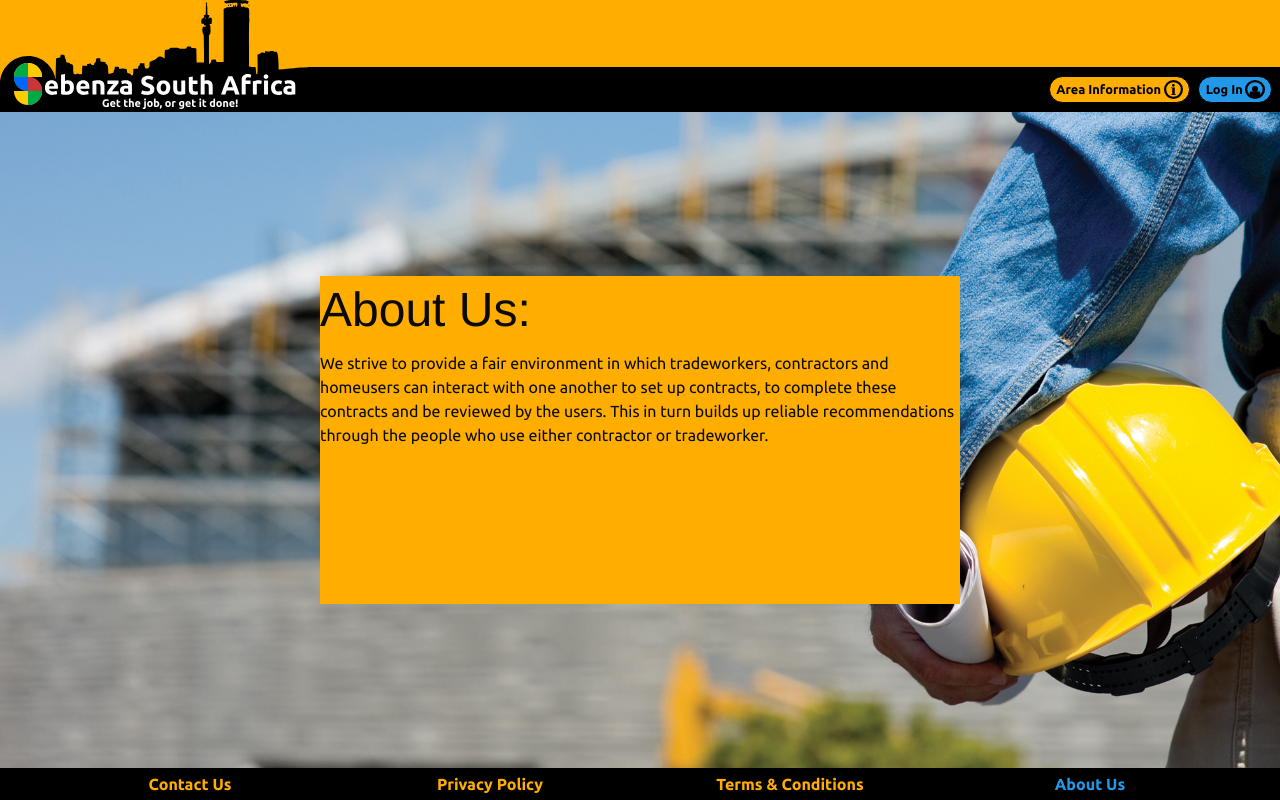
After one commit to ACSSE/team36, a PHP site: page /aboutUs.php in a window 1280 px wide. The commit adds this page. Run offline with PHP 8.4, Linux system fonts and the light colour scheme; some libraries are stand-ins or nearby versions.

Commit message:
Add contact,privact,T&C's,about us pages

```diff
--- /dev/null
+++ b/aboutUs.php
@@ -0,0 +1,25 @@
+<?php
+/**
+ * Created by PhpStorm.
+ * User: Brandon Faul
+ * Date: 2016/04/02
+ * Time: 12:52 PM
+ */
+$PAGE_TITLE = "AboutUs Page";
+include_once $_SERVER['DOCUMENT_ROOT'] . "/php/interface/open-html.php";
+include_once $_SERVER['DOCUMENT_ROOT'] . "/php/interface/top-bar.php";
+?>
+    <div class="content-view">
+        <div class="background-image-contact">
+            <div class="background-colour centered-div">
+                <h1>About Us:</h1>
+                We strive to provide a fair environment in which tradeworkers, contractors and homeusers can interact with one
+                another to set up contracts, to complete these contracts and be reviewed by the users. This in turn builds
+                up reliable recommendations through the people who use either contractor or tradeworker.
+            </div>
+        </div>
+    </div>
+<?php
+include_once $_SERVER['DOCUMENT_ROOT'] . "/php/interface/bottom-bar.php";
+include_once $_SERVER['DOCUMENT_ROOT'] . "/php/interface/close-html.php";
+?>
--- a/css/customElementStyle.css
+++ b/css/customElementStyle.css
@@ -241,7 +241,7 @@ ul[class~="menu"] li {
     height:300px;
     width: 100%;
 }
-.tab-styler{
+.background-image {
     margin: 0;
     background-image: url('../Images/construction-hard-hat.jpg');
     height: 100%;
@@ -250,6 +250,25 @@ ul[class~="menu"] li {
     background-repeat: no-repeat;
     min-height: 100%;
 }
+
+.background-image-contact{
+    margin: 0;
+    background-image: url('../Images/construction-hard-hat.jpg');
+    height: 100%;
+    max-width: inherit;
+    background-size: cover;
+    background-repeat: no-repeat;
+    min-height: 100%;
+    display: flex;
+    justify-content: center;
+}
+
+.centered-div{
+    width: 50%;
+    min-height: 50%;
+    align-self: center;
+}
+
 .tab-button{
     background-color: #ffae00;
     color: #0a0a0a;
--- a/javascript/sebenza.js
+++ b/javascript/sebenza.js
@@ -6,6 +6,7 @@
  */
 $(document).ready(function () {
     $('#login-button').click(attemptLogin);
+    $('#logout-button').click(attemptLogout);
 });
 
 var passDialogVisible = false;
@@ -46,6 +47,8 @@ function attemptLogout() {
     });
     //This line prevents the submission from redirecting (refreshing) the page - the default action of submit input tags
     return false;
+}
+
 function handleLogoutResponse(response) {
     console.log("The following is the response:" + response);
 
@@ -54,7 +57,6 @@ function attemptLogout() {
     if (success) {
         window.location = 'index.php';
     } else {
-            console.log("Logout Failed")
+        console.log("Logout Failed");
     }
 }
-}
--- a/php/classes/SebenzaModule.php
+++ b/php/classes/SebenzaModule.php
@@ -5,7 +5,7 @@
  * Time: 1:16 AM
  */
 include_once $_SERVER['DOCUMENT_ROOT']."/php/classes/SessionModule.php";
-include_once $_SERVER['DOCUMENT_ROOT']."/php/classes/DatabaseModule.php";
+include_once $_SERVER['DOCUMENT_ROOT'] . "/php/classes/DatabaseHandler.php";
 class SebenzaServer {
     public static function start() {
         //Used in open-html.php and AJAX handling below
@@ -69,14 +69,14 @@ class SebenzaServer {
         if ($session->exists("dbHandler")) {
             $dbHandler = $session->getSessionVariable("dbHandler");
         } else {
-            $dbHandler = new DatabaseHandler("localhost","root","","SebenzaSA_Database");
+            $dbHandler = new DatabaseHandler("localhost","root","Sebenza","SebenzaSA_Database");
             $session->setSessionVariable("dbHandler", $dbHandler);
         }
         return $dbHandler;
     }
 
     public static function createAndResetDatabase():bool {
-        $dbHandler = new DatabaseHandler("localhost","root","","");
+        $dbHandler = new DatabaseHandler("localhost","root","Sebenza","");
         $success = $dbHandler->executeSQLScriptFile("database/SebenzaSA_Database.sql");
         self::fetchSessionHandler()->setSessionVariable("dbHandler", $dbHandler);
         return $success;
@@ -114,7 +114,7 @@ if (!empty($_POST)) {
                 }
                 break;
             case 'logout':
-                $response = json_encode("logged Out");
+                $response = json_encode(true);
                 SebenzaServer::logout();
                 break;
             default:
--- a/php/interface/bottom-bar.php
+++ b/php/interface/bottom-bar.php
@@ -8,16 +8,16 @@
 <footer class="sebenza-bottom-bar navigation-bar-colour">
     <div class="row site-links small-up-2 medium-up-4 large-up-4">
         <div class="columns center-contents">
-            <a href="#" class="yellow-link">Contact Us</a>
+            <a href="contactpage.php" class="yellow-link">Contact Us</a>
         </div>
         <div class="columns center-contents">
-            <a href="#" class="yellow-link">Privacy Policy</a>
+            <a href="privacy-policy-page.php" class="yellow-link">Privacy Policy</a>
         </div>
         <div class="columns center-contents">
-            <a href="#" class="yellow-link">Terms & Conditions</a>
+            <a href="terms-condition-page.php" class="yellow-link">Terms & Conditions</a>
         </div>
         <div class="columns center-contents">
-            <a href="#" class="blue-link">About Us</a>
+            <a href="aboutUs.php" class="blue-link">About Us</a>
         </div>
     </div>
 </footer>
--- a/php/interface/contractor-main-page.php
+++ b/php/interface/contractor-main-page.php
@@ -6,7 +6,7 @@
  * Time: 7:26 PM
  */?>
 
-<div class="row collapse tab-styler">
+<div class="row collapse background-image">
     <div class="large-3 columns">
         <ul class="tabs vertical" id="example-vert-tabs" data-tabs>
             <li class="tabs-title is-active"><a class="tab-button" href="#panel1v">Manage Jobs</a></li>
--- a/php/interface/homeuser-main-page.php
+++ b/php/interface/homeuser-main-page.php
@@ -5,7 +5,7 @@
  * Date: 2016/04/01
  * Time: 7:09 PM
  */?>
-<div class="row collapse tab-styler">
+<div class="row collapse background-image">
     <div class="large-3 columns">
         <ul class="tabs vertical" id="example-vert-tabs" data-tabs>
             <li class="tabs-title is-active"><a class="tab-button" href="#panel1v">Request trade worker(s)</a></li>
--- a/php/interface/open-html.php
+++ b/php/interface/open-html.php
@@ -6,15 +6,9 @@
  * Time: 3:23 PM
  */
 include_once $_SERVER['DOCUMENT_ROOT']."/php/classes/SebenzaModule.php";
-//Any redirect related code should happen here (e.g. logout)
-if (!empty($_POST) && isset($_POST['action'])) {
-    $action = $_POST['action'];
-    switch ($action) {
-        case 'logout':
-            SebenzaServer::logout();
-            break;
-    }
-}
+//Any php redirect related code should happen here (e.g. logout)
+
+
 SebenzaServer::start();
 ?>
 <!DOCTYPE html>
--- a/php/interface/temporary-main-page.php
+++ b/php/interface/temporary-main-page.php
@@ -5,7 +5,7 @@
  * Date: 2016/04/01
  * Time: 7:12 PM
  */?>
-<div class="row collapse tab-styler">
+<div class="row collapse background-image">
     <div class="large-3 columns">
         <ul class="tabs vertical" id="example-vert-tabs" data-tabs>
             <li class="tabs-title is-active"><a class="tab-button" href="#panel1v">Tab 1</a></li>
--- a/php/interface/top-bar.php
+++ b/php/interface/top-bar.php
@@ -37,7 +37,7 @@ $utype = $test->getSessionVariable('UserType');
                                             </button>';
                                 }
                                 else{
-                                    echo '<button type="button" class="top-bar-button button" onclick="attemptLogout()">
+                                    echo '<button type="button" class="top-bar-button button" id="logout-button">
                                                 Log Out
                                                 <img class="top-bar-button-icon" type="image/svg+xml" src="Images/user-icon.svg" alt="logo"/>
                                             </button>';
@@ -83,7 +83,7 @@ $utype = $test->getSessionVariable('UserType');
         </div>
         <div class="row top-padding">
             <div class="columns">
-                <button type="button" class="success button full-width login-button" id="login-button">
+                <button type="submit" class="success button full-width login-button" id="login-button">
                     Log In
                 </button>
             </div>
--- a/php/interface/tradeworker-main-page.php
+++ b/php/interface/tradeworker-main-page.php
@@ -6,7 +6,7 @@
  * Time: 7:18 PM
  */?>
 
-<div class="row collapse tab-styler">
+<div class="row collapse background-image">
     <div class="large-3 columns">
         <ul class="tabs vertical" id="example-vert-tabs" data-tabs>
             <li class="tabs-title is-active"><a class="tab-button" href="#panel1v">Manage profile</a></li>
--- a/register.php
+++ b/register.php
@@ -9,7 +9,7 @@ include_once $_SERVER['DOCUMENT_ROOT']."/php/interface/open-html.php";
 include_once $_SERVER['DOCUMENT_ROOT']."/php/interface/top-bar.php";
 ?>
     <div class="content-view">
-        <div class="row collapse tab-styler">
+        <div class="row collapse background-image">
             <div class="large-3 columns">
                 <ul class="tabs vertical" id="example-vert-tabs" data-tabs>
                     <li class="tabs-title is-active"><a class="tab-button" href="#panel1v">Register as Tradeworker</a></li>
@@ -48,14 +48,14 @@ include_once $_SERVER['DOCUMENT_ROOT']."/php/interface/top-bar.php";
                                     <label >Cellphone Number</label>
                                     <div class="input-group">
                                         <span class="input-group-label">+27</span>
-                                        <input type="text" placeholder="12 345 6789" class="input-group-field" required/>
+                                        <input type="number" placeholder="12 345 6789" class="input-group-field" required/>
                                     </div>
                                 </div>
                                 <div class="column medium-6 large-6">
                                     <label >Home Contact Number</label>
                                     <div class="input-group">
                                         <span class="input-group-label">+27</span>
-                                        <input type="text" placeholder="12 345 6789" class="input-group-field" required/>
+                                        <input type="number" placeholder="12 345 6789" class="input-group-field" required/>
                                     </div>
                                 </div>
                             </div>
--- a/user_page_template.php
+++ b/user_page_template.php
@@ -12,7 +12,7 @@ include $_SERVER['DOCUMENT_ROOT']."/php/interface/top-bar.php";
 ?>
     <div class="content-view">
 
-            <div class="row collapse tab-styler">
+            <div class="row collapse background-image">
 
                 <div class="large-3 columns">
                     <ul class="tabs vertical" id="example-vert-tabs" data-tabs>
```
Also changed, not shown: contactpage.php (added, +27 -0 lines), index.php (+4 -4 lines), php/scripts/create-and-reset-database.php (added, +30 -0 lines), privacy-policy-page.php (added, +22 -0 lines), terms-condition-page.php (added, +22 -0 lines), php/classes/DatabaseHandler.php (renamed from php/classes/DatabaseModule.php). Lines whose indentation alone changed are shown as unchanged.
